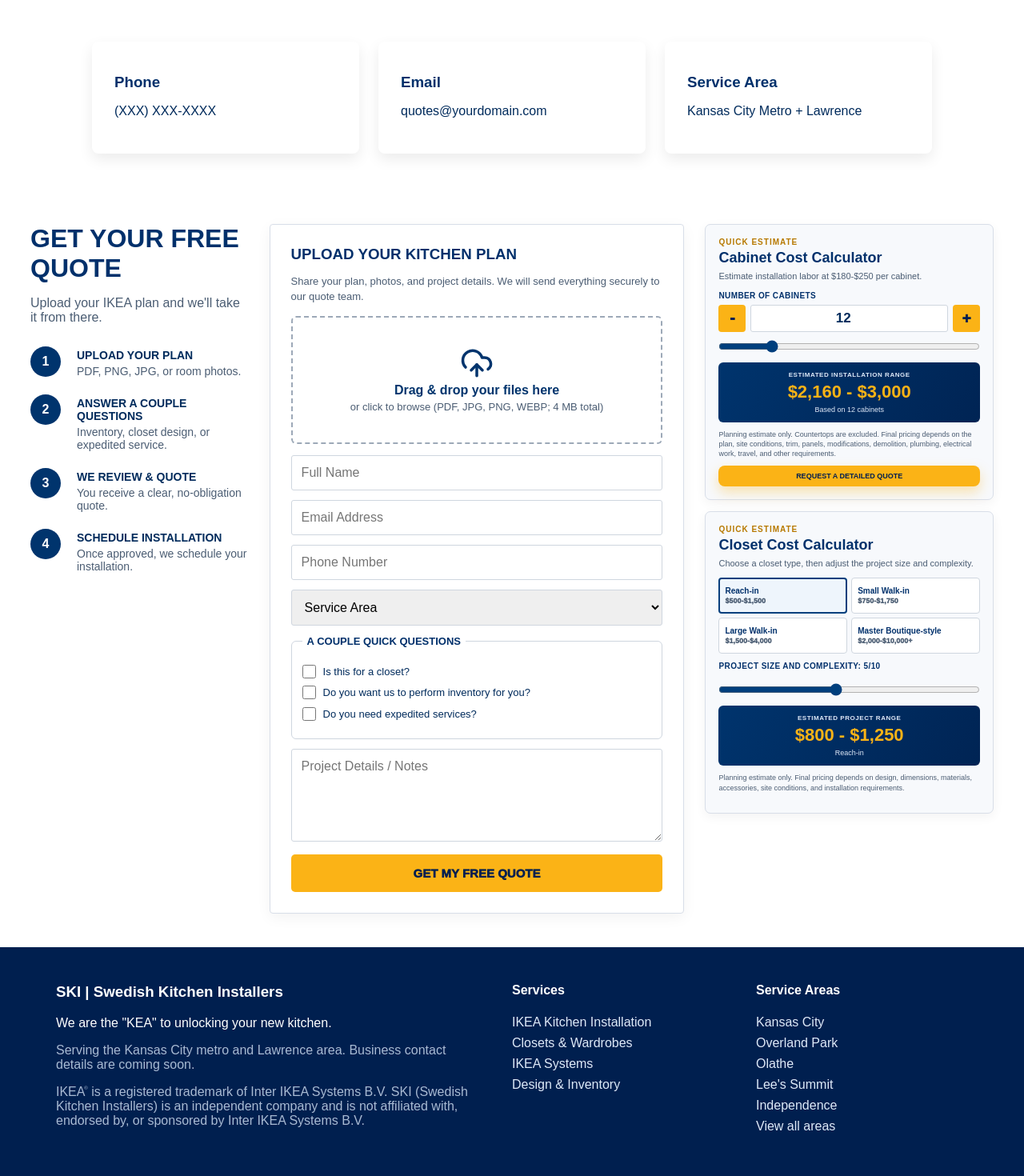
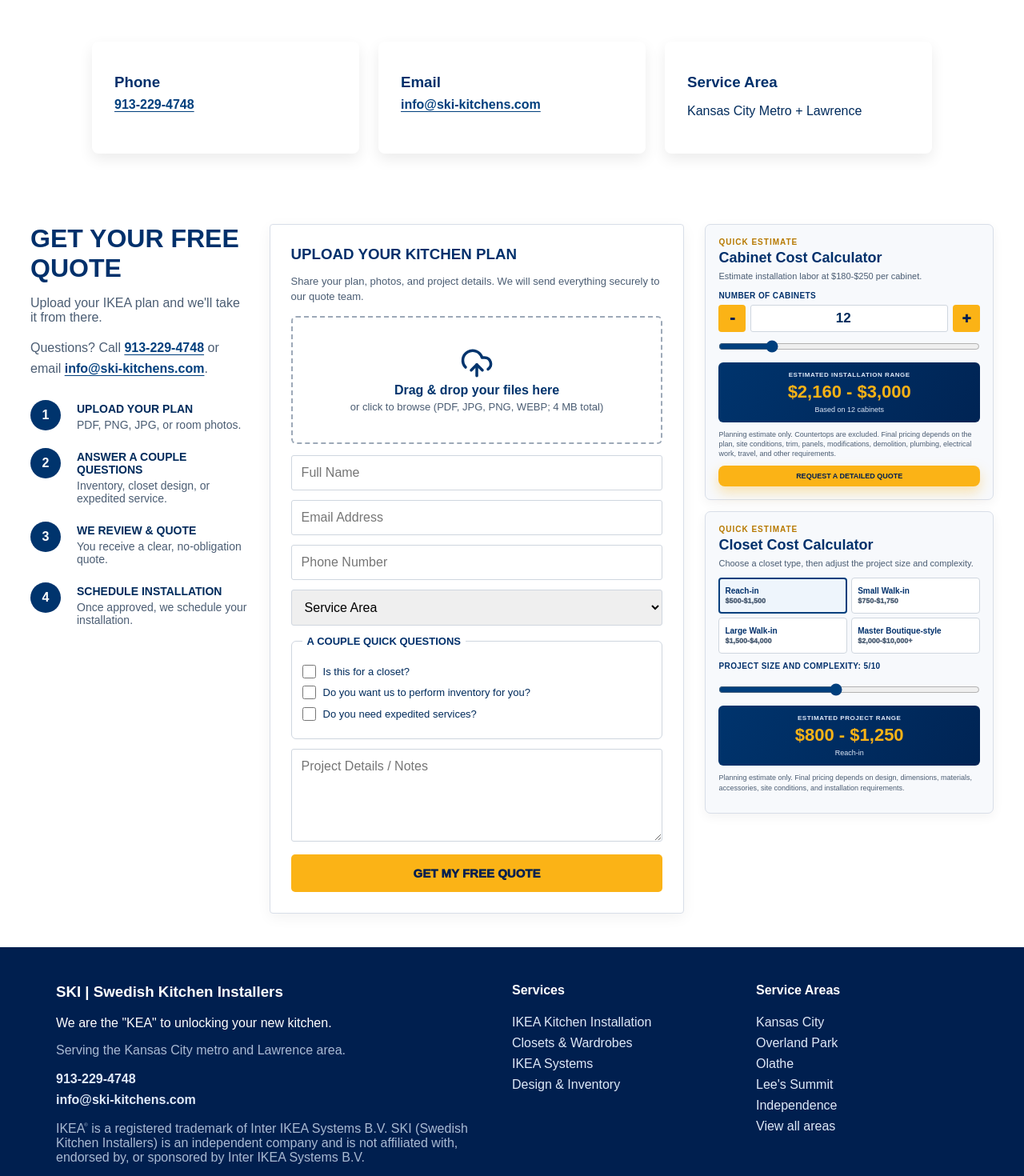
Before and after one commit to jenardandchelsey/ski-website, a Next.js app in the folder ski-next-site/: page /contact in a window 1280 px wide. Shown: the part 520-1990 px from the top of the page at 80% size. Built offline with nearby package versions, Linux system fonts and the light colour scheme.

Commit message:
Add website contact information

```diff
--- a/ski-next-site/app/components/Footer.js
+++ b/ski-next-site/app/components/Footer.js
@@ -1,9 +1,9 @@
 import Link from 'next/link';
-import { serviceAreas } from '../data';
+import { contactDetails, serviceAreas } from '../data';
 
 export default function Footer(){
   return <footer className="footer">
-    <div><h3>SKI | Swedish Kitchen Installers</h3><p>We are the &quot;KEA&quot; to unlocking your new kitchen.</p><p className="muted">Serving the Kansas City metro and Lawrence area. Business contact details are coming soon.</p><p className="muted">IKEA<sup className="trademarkMark">&reg;</sup> is a registered trademark of Inter IKEA Systems B.V. SKI (Swedish Kitchen Installers) is an independent company and is not affiliated with, endorsed by, or sponsored by Inter IKEA Systems B.V.</p></div>
+    <div><h3>SKI | Swedish Kitchen Installers</h3><p>We are the &quot;KEA&quot; to unlocking your new kitchen.</p><p className="muted">Serving the Kansas City metro and Lawrence area.</p><div className="footerContact"><a href={contactDetails.phoneHref}>{contactDetails.phone}</a><a href={contactDetails.emailHref}>{contactDetails.email}</a></div><p className="muted">IKEA<sup className="trademarkMark">&reg;</sup> is a registered trademark of Inter IKEA Systems B.V. SKI (Swedish Kitchen Installers) is an independent company and is not affiliated with, endorsed by, or sponsored by Inter IKEA Systems B.V.</p></div>
     <div><h4>Services</h4><Link href="/services/ikea-kitchen-installation">IKEA Kitchen Installation</Link><Link href="/services/closets-wardrobes">Closets & Wardrobes</Link><Link href="/services/ikea-systems">IKEA Systems</Link><Link href="/services/design-inventory-management">Design & Inventory</Link></div>
     <div><h4>Service Areas</h4>{serviceAreas.slice(0,5).map(a=><Link key={a.slug} href={a.slug}>{a.city}</Link>)}<Link href="/service-areas">View all areas</Link></div>
   </footer>
--- a/ski-next-site/app/components/Sections.js
+++ b/ski-next-site/app/components/Sections.js
@@ -1,6 +1,6 @@
 import Image from 'next/image';
 import Link from 'next/link';
-import { stats, services, processSteps, faqs, serviceAreas, differentiators } from '../data';
+import { stats, services, processSteps, faqs, serviceAreas, differentiators, contactDetails } from '../data';
 import QuoteForm from './QuoteForm';
 import CostCalculator from './CostCalculator';
 import ClosetEstimator from './ClosetEstimator';
@@ -20,7 +20,7 @@ export function GalleryPreview(){const projects=[
   {img:'/images/recent-projects/walkers-kitchen-wide.jpg',alt:'Gray kitchen with integrated handles and stainless refrigerator',caption:'Gray cabinetry with integrated handles, undercabinet lighting, efficient appliance placement, and a clean transition to the adjoining space.'}
 ];return <section className="section gallery"><h2>RECENT PROJECTS</h2><p className="sectionSub">Beautiful results. Professional installation.</p><RecentProjects projects={projects} /><Link className="smallCta" href="/gallery">VIEW FULL GALLERY</Link></section>}
 export function ProcessSection(){return <section className="process"><h2>OUR SIMPLE PROCESS</h2><p>From your IKEA plan to a kitchen you&apos;ll love.</p><div className="steps">{processSteps.map(({title,text,icon:Icon},i)=><span className="stepWrap" key={title}><div><Icon size={42}/><h3>{title.toUpperCase()}</h3><p>{text}</p></div>{i<processSteps.length-1 && <b>&gt;</b>}</span>)}</div><Link className="cta processCta" href="/quote">UPLOAD YOUR KITCHEN PLAN FOR A FREE QUOTE</Link></section>}
-export function QuoteSection(){return <section className="quote quoteWithCalculator"><div className="quoteIntro"><h2>GET YOUR FREE QUOTE</h2><p>Upload your IKEA plan and we&apos;ll take it from there.</p><ol><li><b>Upload your plan</b><span>PDF, PNG, JPG, or room photos.</span></li><li><b>Answer a couple questions</b><span>Inventory, closet design, or expedited service.</span></li><li><b>We review & quote</b><span>You receive a clear, no-obligation quote.</span></li><li><b>Schedule installation</b><span>Once approved, we schedule your installation.</span></li></ol></div><QuoteForm /><div className="quoteCalculators"><CostCalculator /><ClosetEstimator /></div></section>}
+export function QuoteSection(){return <section className="quote quoteWithCalculator"><div className="quoteIntro"><h2>GET YOUR FREE QUOTE</h2><p>Upload your IKEA plan and we&apos;ll take it from there.</p><p className="quoteContact">Questions? Call <a href={contactDetails.phoneHref}>{contactDetails.phone}</a> or email <a href={contactDetails.emailHref}>{contactDetails.email}</a>.</p><ol><li><b>Upload your plan</b><span>PDF, PNG, JPG, or room photos.</span></li><li><b>Answer a couple questions</b><span>Inventory, closet design, or expedited service.</span></li><li><b>We review & quote</b><span>You receive a clear, no-obligation quote.</span></li><li><b>Schedule installation</b><span>Once approved, we schedule your installation.</span></li></ol></div><QuoteForm /><div className="quoteCalculators"><CostCalculator /><ClosetEstimator /></div></section>}
 export function FAQPreview(){return <section className="section faqBlock"><h2>FAQ</h2><div className="faqList">{faqs.slice(0,4).map(([q,a])=><details key={q}><summary>{q}</summary><p>{a}</p></details>)}</div><Link className="smallCta" href="/faq">VIEW ALL FAQS</Link></section>}
 export function AreasPreview(){return <section className="section light"><h2>SERVICE AREAS</h2><p className="sectionSub">Serving the Kansas City metro and Lawrence area.</p><div className="areaGrid">{serviceAreas.map(a=><Link href={a.slug} key={a.slug}>{a.city}</Link>)}</div></section>}
 export function WhySKI(){return <section className="section light"><h2>WHY CHOOSE SKI?</h2><div className="whyGrid">{differentiators.map(({title,text,icon:Icon})=><article key={title}><Icon size={40}/><h3>{title}</h3><p>{text}</p></article>)}</div></section>}
--- /dev/null
+++ b/ski-next-site/app/contact-details.css
@@ -0,0 +1,19 @@
+.contactLink,
+.quoteContact a {
+  color: #003f7d;
+  font-weight: 900;
+  text-decoration: underline;
+  text-underline-offset: 3px;
+}
+
+.quoteContact {
+  line-height: 1.6;
+}
+
+.footerContact {
+  margin: 18px 0;
+}
+
+.footerContact a {
+  font-weight: 800;
+}
--- a/ski-next-site/app/contact/page.js
+++ b/ski-next-site/app/contact/page.js
@@ -1,3 +1,4 @@
 import { QuoteSection } from '../components/Sections';
+import { contactDetails } from '../data';
 export const metadata = { title: 'Contact SKI | Swedish Kitchen Installers', description: 'Contact SKI for IKEA kitchen, closet, wardrobe, and home system installation.' };
-export default function Page(){return <main><section className="pageHero"><p>Contact</p><h1>Contact SKI</h1><span>Placeholder contact details can be replaced once the company domain, phone, and email are finalized.</span></section><section className="section"><div className="contactCards"><article><h3>Phone</h3><p>(XXX) XXX-XXXX</p></article><article><h3>Email</h3><p>quotes@yourdomain.com</p></article><article><h3>Service Area</h3><p>Kansas City Metro + Lawrence</p></article></div></section><QuoteSection/></main>}
+export default function Page(){return <main><section className="pageHero"><p>Contact</p><h1>Contact SKI</h1><span>Have a question about your IKEA project? Call or email our team, or submit your plan below for a free quote.</span></section><section className="section"><div className="contactCards"><article><h3>Phone</h3><a className="contactLink" href={contactDetails.phoneHref}>{contactDetails.phone}</a></article><article><h3>Email</h3><a className="contactLink" href={contactDetails.emailHref}>{contactDetails.email}</a></article><article><h3>Service Area</h3><p>Kansas City Metro + Lawrence</p></article></div></section><QuoteSection/></main>}
--- a/ski-next-site/app/data.js
+++ b/ski-next-site/app/data.js
@@ -1,4 +1,11 @@
 import { Award, Star, Clock, ShieldCheck, Wrench, Pencil, Shirt, Grid2X2, ClipboardList, UploadCloud, CheckCircle, MapPin } from 'lucide-react';
+
+export const contactDetails = {
+  email: 'info@ski-kitchens.com',
+  emailHref: 'mailto:info@ski-kitchens.com',
+  phone: '913-229-4748',
+  phoneHref: 'tel:+19132294748',
+};
 
 export const stats = [
   { value: 'IKEA', label: 'Focused Installation', icon: Award },
--- a/ski-next-site/app/layout.js
+++ b/ski-next-site/app/layout.js
@@ -4,6 +4,7 @@ import './quote-form.css';
 import './gallery.css';
 import './trademark.css';
 import './cta-adjustments.css';
+import './contact-details.css';
 import Header from './components/Header';
 import Footer from './components/Footer';
 
```
